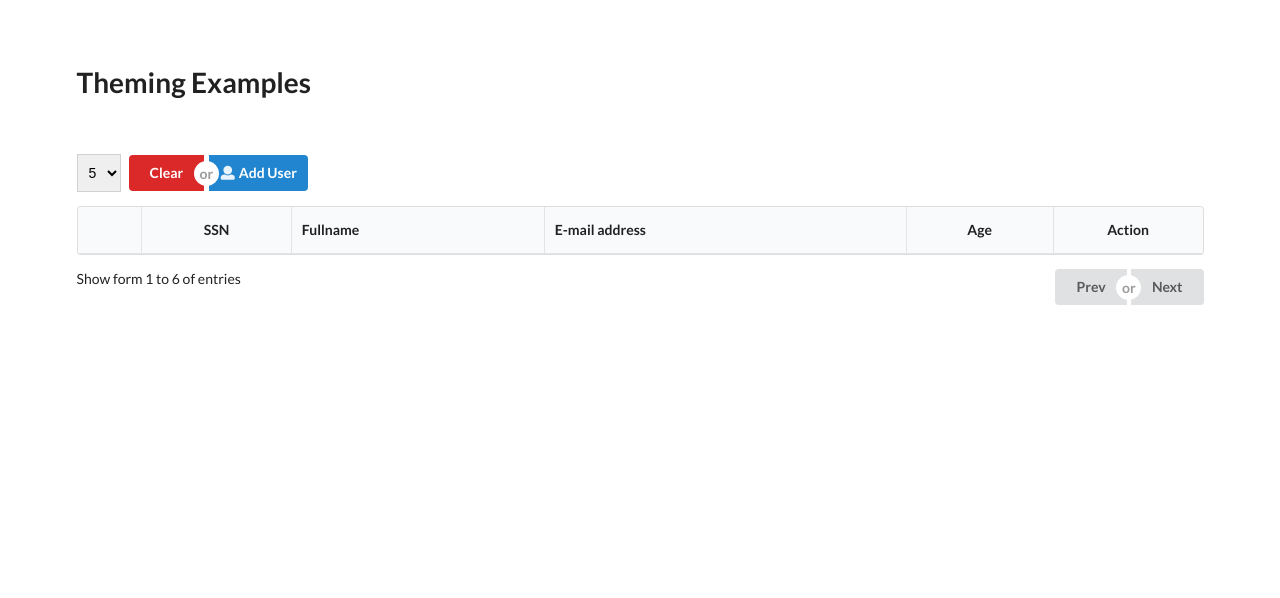
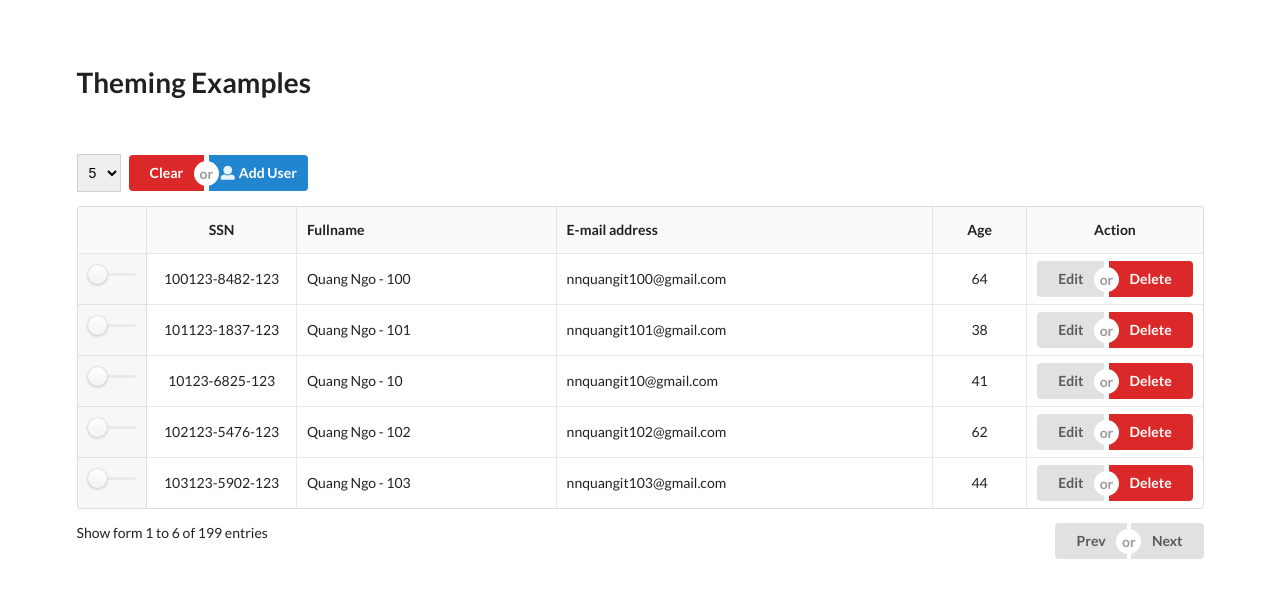
Before and after one commit to nnquangit/IndexedDB, a plain HTML site: page index.html in a window 1280 px wide. Drawn offline with nearby package versions, Linux system fonts and the light colour scheme.

Commit message:
Update index.html

```diff
--- a/index.html
+++ b/index.html
@@ -192,6 +192,7 @@
                                     age: Math.floor((Math.random() * 60) + 20)
                                 });
                             }
+                            callback();
                         });
                     },
                     save: function(entry, callback) {
```
